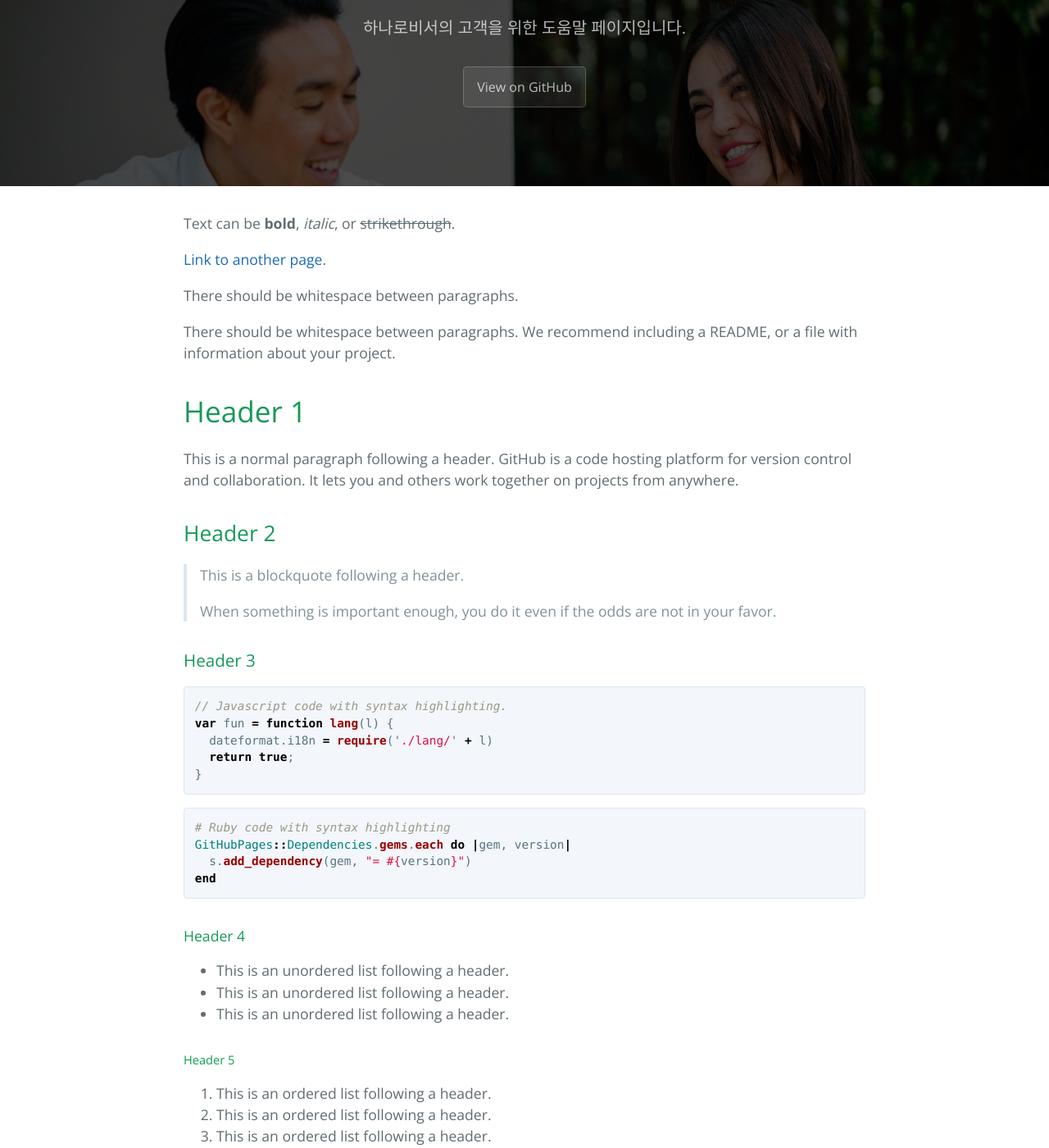
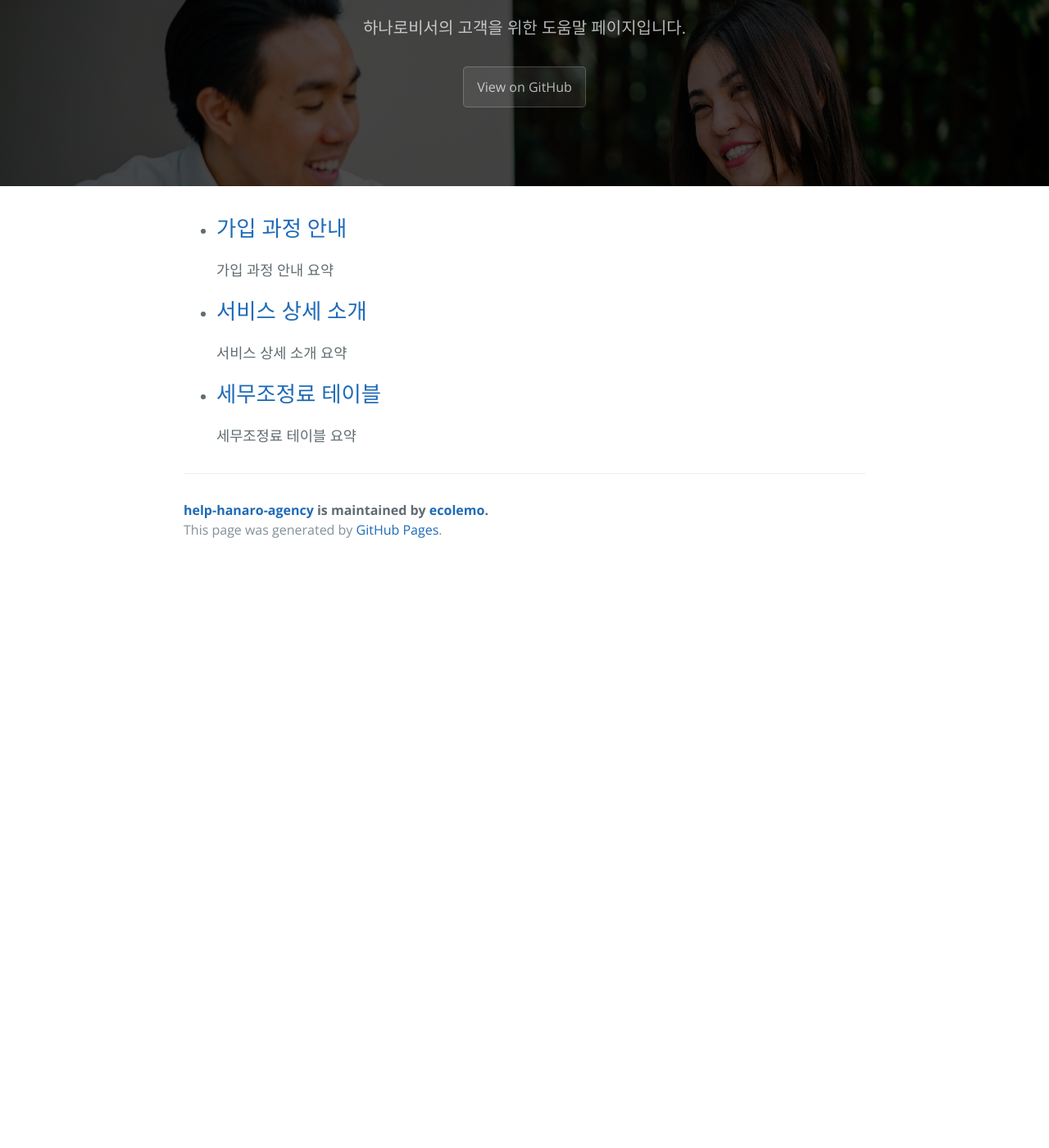
Before and after one commit to ecolemo/help-hanaro-agency, a Jekyll site: the page built from index.html, in a window 1280 px wide and 1400 px high, scrolled down 204 px. Shown: the whole window at 82% size. Built offline with Jekyll 4.4.1, drawn with Linux system fonts in a browser that asks for light colours; after the commit the page ends 900 px from its top, so only the background shows below that; some of the changed text lies outside the part shown.

Commit message:
add help collection

````diff
--- a/_config.yml
+++ b/_config.yml
@@ -8,3 +8,14 @@
   - jekyll-sitemap
   - jekyll-feed
   - jekyll-seo-tag
+
+collections:
+  helps:
+    output: true
+
+defaults:
+  - scope:
+      path: ""
+      type: "helps"
+    values:
+      layout: "help"
--- a/_layouts/default.html
+++ b/_layouts/default.html
@@ -28,7 +28,7 @@
 
     <header class="page-header" role="banner">
       <nav class="navbar text-center">
-          <a href="/" class="navbar-brand mr-auto text-info mt-2"><strong class="text-logo" style="font-size: 2em;">하나로비서</strong></a>
+          <a href="/" class="navbar-brand mr-auto text-info mt-2"><strong class="text-logo" style="font-size: 2em;">하나로비서 도움말</strong></a>
       </nav>
       <h1 class="project-name">{{ page.title | default: site.title | default: site.github.repository_name }}</h1>
       <h2 class="project-tagline">{{ page.description | default: site.description | default: site.github.project_tagline }}</h2>
--- /dev/null
+++ b/index.html
@@ -0,0 +1,11 @@
+---
+layout: default
+---
+<ul>
+  {% for content in site.helps %}
+    <li>
+      <h2><a href="{{ content.url }}">{{ content.title }}</a></h2>
+      <p>{{ content.summary | markdownify }}</p>
+    </li>
+  {% endfor %}
+</ul>
--- a/index.md
+++ /dev/null
@@ -1,119 +0,0 @@
----
-layout: default
----
-
-Text can be **bold**, _italic_, or ~~strikethrough~~.
-
-[Link to another page](./another-page.html).
-
-There should be whitespace between paragraphs.
-
-There should be whitespace between paragraphs. We recommend including a README, or a file with information about your project.
-
-# Header 1
-
-This is a normal paragraph following a header. GitHub is a code hosting platform for version control and collaboration. It lets you and others work together on projects from anywhere.
-
-## Header 2
-
-> This is a blockquote following a header.
->
-> When something is important enough, you do it even if the odds are not in your favor.
-
-### Header 3
-
-```js
-// Javascript code with syntax highlighting.
-var fun = function lang(l) {
-  dateformat.i18n = require('./lang/' + l)
-  return true;
-}
-```
-
-```ruby
-# Ruby code with syntax highlighting
-GitHubPages::Dependencies.gems.each do |gem, version|
-  s.add_dependency(gem, "= #{version}")
-end
-```
-
-#### Header 4
-
-*   This is an unordered list following a header.
-*   This is an unordered list following a header.
-*   This is an unordered list following a header.
-
-##### Header 5
-
-1.  This is an ordered list following a header.
-2.  This is an ordered list following a header.
-3.  This is an ordered list following a header.
-
-###### Header 6
-
-| head1        | head two          | three |
-|:-------------|:------------------|:------|
-| ok           | good swedish fish | nice  |
-| out of stock | good and plenty   | nice  |
-| ok           | good `oreos`      | hmm   |
-| ok           | good `zoute` drop | yumm  |
-
-### There's a horizontal rule below this.
-
-* * *
-
-### Here is an unordered list:
-
-*   Item foo
-*   Item bar
-*   Item baz
-*   Item zip
-
-### And an ordered list:
-
-1.  Item one
-1.  Item two
-1.  Item three
-1.  Item four
-
-### And a nested list:
-
-- level 1 item
-  - level 2 item
-  - level 2 item
-    - level 3 item
-    - level 3 item
-- level 1 item
-  - level 2 item
-  - level 2 item
-  - level 2 item
-- level 1 item
-  - level 2 item
-  - level 2 item
-- level 1 item
-
-### Large image
-
-![Branching](https://guides.github.com/activities/hello-world/branching.png)
-
-
-### Definition lists can be used with HTML syntax.
-
-<dl>
-<dt>Name</dt>
-<dd>Godzilla</dd>
-<dt>Born</dt>
-<dd>1952</dd>
-<dt>Birthplace</dt>
-<dd>Japan</dd>
-<dt>Color</dt>
-<dd>Green</dd>
-</dl>
-
-```
-Long, single-line code blocks should not wrap. They should horizontally scroll if they are too long. This line should be long enough to demonstrate this.
-```
-
-```
-The final element.
-```
````
Also changed, not shown: _helps/가입과정안내.md (added, +5 -0 lines), _helps/서비스상세소개.md (added, +5 -0 lines), _helps/세무조정료테이블.md (added, +5 -0 lines), _layouts/help.html (added, +7 -0 lines).
